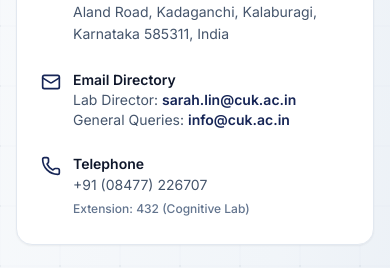
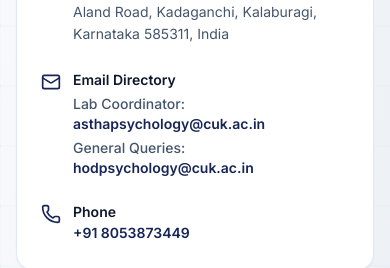
Before and after one commit to uiiuopy/cuk, a React (Vite) app in the folder client/: page / in a window 390 px wide. Both pictures are taken after a click on the button "Contact". Shown: the part 454-722 px from the top of the page. Built offline with nearby package versions, Linux system fonts and the light colour scheme; no server answers; grey boxes are pictures that could not be loaded.

Commit message:
Update contact section with new emails and phone number

```diff
--- a/client/src/App.tsx
+++ b/client/src/App.tsx
@@ -205,9 +205,22 @@ export default function App() {
                     <MapPin className="h-4 w-4 shrink-0 text-blue-300 mt-0.5" />
                     <span>Psychophysiology Lab, Dept of Psychology, Central University of Karnataka, Aland Road, Kadaganchi, Kalaburagi, 585311</span>
                   </div>
+                  <div className="flex items-start gap-2">
+                    <Mail className="h-4 w-4 shrink-0 text-blue-300 mt-0.5" />
+                    <div className="space-y-0.5">
+                      <div>
+                        <span className="text-slate-400">Lab Coordinator: </span>
+                        <a href="mailto:asthapsychology@cuk.ac.in" className="hover:text-white underline decoration-blue-400 font-semibold">asthapsychology@cuk.ac.in</a>
+                      </div>
+                      <div>
+                        <span className="text-slate-400">General Queries: </span>
+                        <a href="mailto:hodpsychology@cuk.ac.in" className="hover:text-white underline decoration-blue-400 font-semibold">hodpsychology@cuk.ac.in</a>
+                      </div>
+                    </div>
+                  </div>
                   <div className="flex items-center gap-2">
-                    <Mail className="h-4 w-4 shrink-0 text-blue-300" />
-                    <a href="mailto:sarah.lin@cuk.ac.in" className="hover:text-white">sarah.lin@cuk.ac.in</a>
+                    <Phone className="h-4 w-4 shrink-0 text-blue-300" />
+                    <a href="tel:8053873449" className="hover:text-white font-semibold">+91 8053873449</a>
                   </div>
                 </div>
 
--- a/client/src/components/Contact.tsx
+++ b/client/src/components/Contact.tsx
@@ -61,16 +61,21 @@ export default function Contact() {
               <div className="flex gap-3 pt-2">
                 <Mail className="h-5 w-5 text-blue-950 shrink-0 mt-0.5" />
                 <div>
-                  <strong className="text-slate-900 block font-semibold">Email Directory</strong>
-                  <span>Lab Director: </span>
-                  <a href="mailto:sarah.lin@cuk.ac.in" className="text-blue-950 hover:underline font-semibold">
-                    sarah.lin@cuk.ac.in
-                  </a>
-                  <br />
-                  <span>General Queries: </span>
-                  <a href="mailto:info@cuk.ac.in" className="text-blue-950 hover:underline font-semibold">
-                    info@cuk.ac.in
-                  </a>
+                  <strong className="text-slate-900 block font-semibold mb-1">Email Directory</strong>
+                  <div className="space-y-1">
+                    <div>
+                      <span className="text-slate-600 font-medium">Lab Coordinator: </span>
+                      <a href="mailto:asthapsychology@cuk.ac.in" className="text-blue-950 hover:underline font-semibold">
+                        asthapsychology@cuk.ac.in
+                      </a>
+                    </div>
+                    <div>
+                      <span className="text-slate-600 font-medium">General Queries: </span>
+                      <a href="mailto:hodpsychology@cuk.ac.in" className="text-blue-950 hover:underline font-semibold">
+                        hodpsychology@cuk.ac.in
+                      </a>
+                    </div>
+                  </div>
                 </div>
               </div>
 
@@ -78,11 +83,10 @@ export default function Contact() {
               <div className="flex gap-3 pt-2">
                 <Phone className="h-5 w-5 text-blue-950 shrink-0 mt-0.5" />
                 <div>
-                  <strong className="text-slate-900 block font-semibold">Telephone</strong>
-                  <span className="leading-relaxed">
-                    +91 (08477) 226707<br />
-                    <span className="text-xs text-slate-500 font-medium">Extension: 432 (Cognitive Lab)</span>
-                  </span>
+                  <strong className="text-slate-900 block font-semibold">Phone</strong>
+                  <a href="tel:8053873449" className="text-blue-950 hover:underline font-semibold leading-relaxed">
+                    +91 8053873449
+                  </a>
                 </div>
               </div>
             </div>
```
